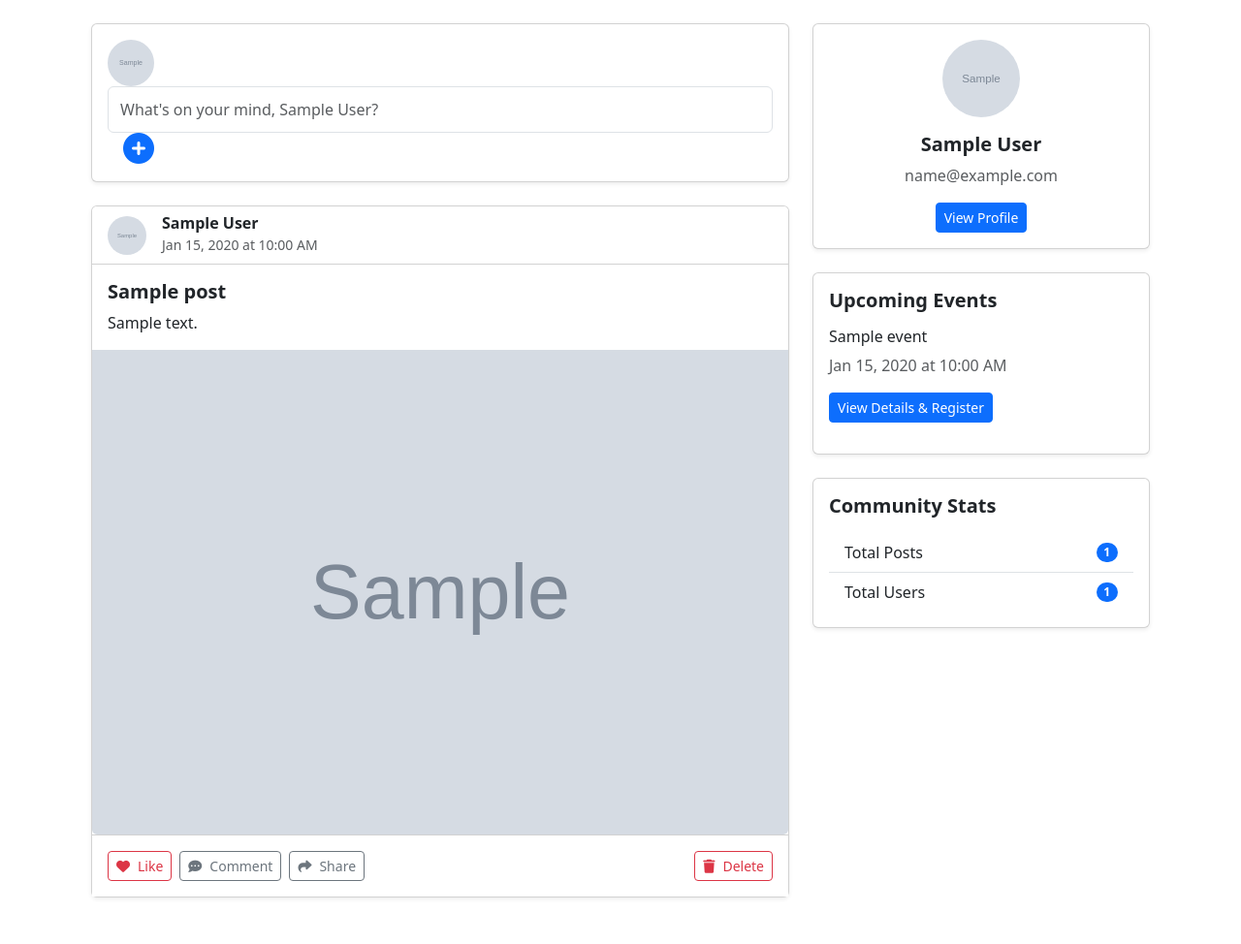
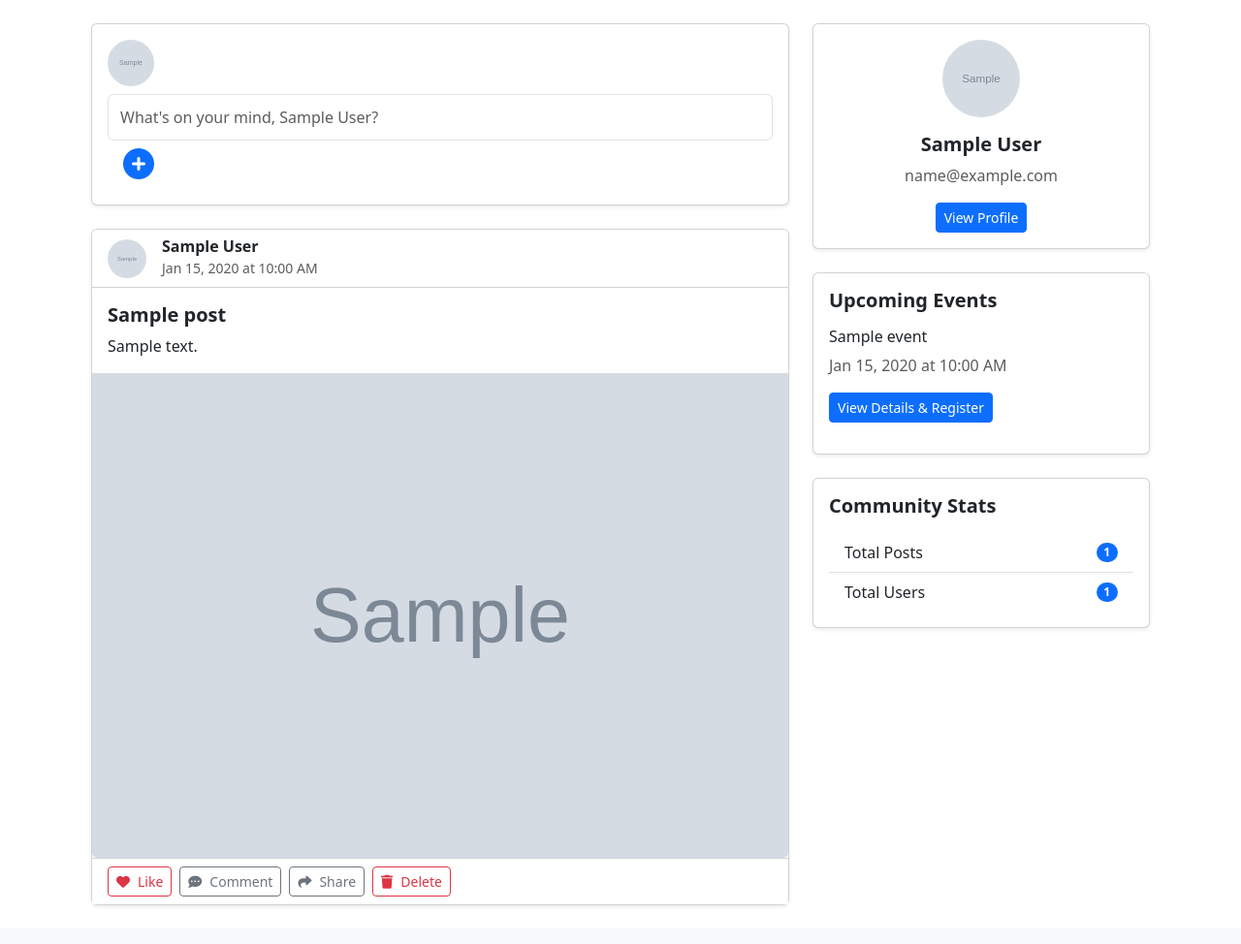
Before and after one commit to He-ro616/we4x, a Flask app: template project/templates/dashboard_public.html in a window 1280 px wide. Shown: the part 64-1038 px from the top of the page at 97% size. After the commit the page ends 998 px from the top, so only its background shows below. Run offline with Flask 3, Linux system fonts and the light colour scheme; a user stored in the database is signed in; tables that the repository leaves empty hold one stand-in row (values such as "Sample post"); the template is opened without the code that fills it: values that come from a table or form of the project are taken from there, most other values are stand-ins (such as "Sample title", 1, 10 or a date in 2020); grey boxes marked "Sample" are stand-in pictures; some libraries are stand-ins or nearby versions.

Commit message:
Update dashboard_public.html

```diff
--- a/project/templates/dashboard_public.html
+++ b/project/templates/dashboard_public.html
@@ -4,22 +4,22 @@
 <div class="container mt-4">
     <div class="row">
         <!-- Main Content -->
-        <div class="col-12 col-lg-8 mb-4">
+        <div class="col-lg-8 col-md-12">
             <!-- Create Post section -->
             {% if current_user.is_authenticated %}
             <div class="card shadow-sm mb-4">
-                <div class="card-body d-flex flex-wrap align-items-center">
+                <div class="card-body d-flex align-items-center flex-wrap">
                     {% if current_user.profile_picture %}
-                        <img src="{{ url_for('static', filename='uploads/' + current_user.profile_picture) }}" class="rounded-circle me-3 mb-2 mb-md-0" style="width: 48px; height: 48px; object-fit: cover;">
+                        <img src="{{ url_for('static', filename='uploads/' + current_user.profile_picture) }}" class="rounded-circle me-3 mb-2" style="width: 48px; height: 48px; object-fit: cover;">
                     {% else %}
-                        <div class="bg-light rounded-circle me-3 mb-2 mb-md-0 d-flex align-items-center justify-content-center" style="width: 48px; height: 48px;">
+                        <div class="bg-light rounded-circle me-3 mb-2 d-flex align-items-center justify-content-center" style="width: 48px; height: 48px;">
                             <i class="fas fa-user fs-4 text-muted"></i>
                         </div>
                     {% endif %}
-                    <button type="button" class="form-control text-start text-muted flex-grow-1 mb-2 mb-md-0" data-bs-toggle="modal" data-bs-target="#createPostModal" style="height: 48px;">
+                    <button type="button" class="form-control text-start text-muted mb-2 flex-grow-1" data-bs-toggle="modal" data-bs-target="#createPostModal" style="height: 48px;">
                         What's on your mind, {{ current_user.name }}?
                     </button>
-                    <span class="ms-3">
+                    <span class="ms-3 mb-2">
                         <i class="fas fa-plus-circle fa-2x text-primary" data-bs-toggle="modal" data-bs-target="#createPostModal" style="cursor: pointer;"></i>
                     </span>
                 </div>
@@ -42,28 +42,29 @@
                         <small class="text-muted">{{ post.created_at.strftime('%b %d, %Y at %I:%M %p') }}</small>
                     </div>
                 </div>
+
                 <div class="card-body p-3">
                     <h5 class="card-title fw-bold">{{ post.title }}</h5>
                     <p class="card-text">{{ post.content }}</p>
                 </div>
 
                 {% if post.post_image %}
-                    <img src="{{ url_for('static', filename='uploads/' + post.post_image) }}" class="card-img-bottom" alt="Post Image" style="max-height: 500px; object-fit: cover; width: 100%;">
+                    <img src="{{ url_for('static', filename='uploads/' + post.post_image) }}" class="card-img-bottom img-fluid" alt="Post Image" style="max-height: 500px; object-fit: cover;">
                 {% endif %}
 
-                <div class="card-footer bg-white d-flex flex-wrap justify-content-start align-items-center gap-2 p-3">
+                <div class="card-footer bg-white d-flex flex-wrap gap-2">
                     <button class="btn btn-sm btn-outline-danger d-flex align-items-center">
                         <i class="fas fa-heart me-2"></i> Like
                     </button>
                     <button class="btn btn-sm btn-outline-secondary d-flex align-items-center" data-bs-toggle="collapse" href="#comments-{{ post.id }}">
                         <i class="fas fa-comment-dots me-2"></i> Comment
                     </button>
-                    <button class="btn btn-sm btn-outline-secondary d-flex align-items-center" onclick="sharePost('{{ post.id }}')">
+                    <button class="btn btn-sm btn-outline-secondary d-flex align-items-center" onclick="sharePost('{{ post.title }}', '{{ post.content }}')">
                         <i class="fas fa-share me-2"></i> Share
                     </button>
 
                     {% if current_user.id == post.author_id or current_user.role == 'admin' %}
-                    <form action="{{ url_for('auth.delete_post', post_id=post.id) }}" method="POST" onsubmit="return confirm('Are you sure you want to delete this post?');" class="ms-auto mt-2 mt-md-0">
+                    <form action="{{ url_for('auth.delete_post', post_id=post.id) }}" method="POST" onsubmit="return confirm('Are you sure you want to delete this post?');">
                         <button type="submit" class="btn btn-sm btn-outline-danger d-flex align-items-center">
                             <i class="fas fa-trash me-2"></i> Delete
                         </button>
@@ -75,11 +76,11 @@
                 <div class="collapse" id="comments-{{ post.id }}">
                     <div class="card-footer p-3">
                         {% for comment in post.comments %}
-                            <div class="d-flex align-items-start mb-3">
+                            <div class="d-flex align-items-start mb-3 flex-wrap">
                                 {% if comment.author.profile_picture %}
-                                    <img src="{{ url_for('static', filename='uploads/' + comment.author.profile_picture) }}" class="rounded-circle me-2" style="width: 32px; height: 32px; object-fit: cover;">
+                                    <img src="{{ url_for('static', filename='uploads/' + comment.author.profile_picture) }}" class="rounded-circle me-2 mb-2" style="width: 32px; height: 32px; object-fit: cover;">
                                 {% else %}
-                                    <div class="bg-light rounded-circle me-2 d-flex align-items-center justify-content-center" style="width: 32px; height: 32px; flex-shrink: 0;">
+                                    <div class="bg-light rounded-circle me-2 mb-2 d-flex align-items-center justify-content-center" style="width: 32px; height: 32px;">
                                         <i class="fas fa-user fs-6 text-muted"></i>
                                     </div>
                                 {% endif %}
@@ -91,10 +92,10 @@
                         {% endfor %}
 
                         {% if current_user.is_authenticated %}
-                        <form action="{{ url_for('auth.comment_post', post_id=post.id) }}" method="POST" class="mt-3 d-flex flex-wrap">
+                        <form action="{{ url_for('auth.comment_post', post_id=post.id) }}" method="POST" class="mt-3 d-flex flex-wrap gap-2">
                             {{ comment_form.hidden_tag() }}
-                            {{ comment_form.content(class="form-control form-control-sm flex-grow-1 mb-2 mb-md-0", rows="1", placeholder="Write a comment...") }}
-                            <button type="submit" class="btn btn-sm btn-primary ms-2">Submit</button>
+                            {{ comment_form.content(class="form-control form-control-sm flex-grow-1", rows="1", placeholder="Write a comment...") }}
+                            <button type="submit" class="btn btn-sm btn-primary">Submit</button>
                         </form>
                         {% endif %}
                     </div>
@@ -104,12 +105,12 @@
         </div>
 
         <!-- Sidebar -->
-        <div class="col-12 col-lg-4 mb-4">
+        <div class="col-lg-4 col-md-12">
             <div class="card shadow-sm mb-4">
                 <div class="card-body text-center">
                     {% if current_user.is_authenticated %}
                         {% if current_user.profile_picture %}
-                            <img src="{{ url_for('static', filename='uploads/' + current_user.profile_picture) }}" class="rounded-circle mb-3" style="width: 80px; height: 80px; object-fit: cover;">
+                            <img src="{{ url_for('static', filename='uploads/' + current_user.profile_picture) }}" class="rounded-circle mb-3 img-fluid" style="width: 80px; height: 80px; object-fit: cover;">
                         {% else %}
                             <div class="bg-light rounded-circle mb-3 mx-auto d-flex align-items-center justify-content-center" style="width: 80px; height: 80px;">
                                 <i class="fas fa-user fs-1 text-muted"></i>
@@ -158,7 +159,6 @@
                     </ul>
                 </div>
             </div>
-
         </div>
     </div>
 </div>
@@ -176,16 +176,16 @@
                 <form action="{{ url_for('auth.create_post') }}" method="POST" enctype="multipart/form-data">
                     {{ post_form.hidden_tag() }}
                     <div class="mb-3">
-                        {{ form.title.label(class="form-label fw-semibold") }}
-                        {{ form.title(class="form-control", placeholder="Enter a catchy title") }}
+                        {{ post_form.title.label(class="form-label fw-semibold") }}
+                        {{ post_form.title(class="form-control", placeholder="Enter a catchy title") }}
                     </div>
                     <div class="mb-3">
-                        {{ form.content.label(class="form-label fw-semibold") }}
-                        {{ form.content(class="form-control", rows="4", placeholder="Share your thoughts with the community...") }}
+                        {{ post_form.content.label(class="form-label fw-semibold") }}
+                        {{ post_form.content(class="form-control", rows="4", placeholder="Share your thoughts with the community...") }}
                     </div>
                     <div class="mb-3">
-                        {{ form.post_image.label(class="form-label fw-semibold") }}
-                        {{ form.post_image(class="form-control") }}
+                        {{ post_form.post_image.label(class="form-label fw-semibold") }}
+                        {{ post_form.post_image(class="form-control") }}
                     </div>
                     <div class="d-flex justify-content-end">
                         <button type="submit" class="btn btn-primary fw-semibold">
@@ -202,9 +202,10 @@
 {% endblock %}
 
 <script>
-function sharePost(postId) {
-    const postUrl = encodeURIComponent(${window.location.origin}/post/${postId});
-    const linkedinUrl = https://www.linkedin.com/sharing/share-offsite/?url=${postUrl};
-    window.open(linkedinUrl, '_blank', 'width=600,height=600');
+function sharePost(title, text) {
+    const url = encodeURIComponent(window.location.href);
+    const shareText = encodeURIComponent(title + " - " + text);
+    const shareLink = `https://www.linkedin.com/sharing/share-offsite/?url=${url}&summary=${shareText}`;
+    window.open(shareLink, '_blank', 'width=600,height=400');
 }
 </script>
```
